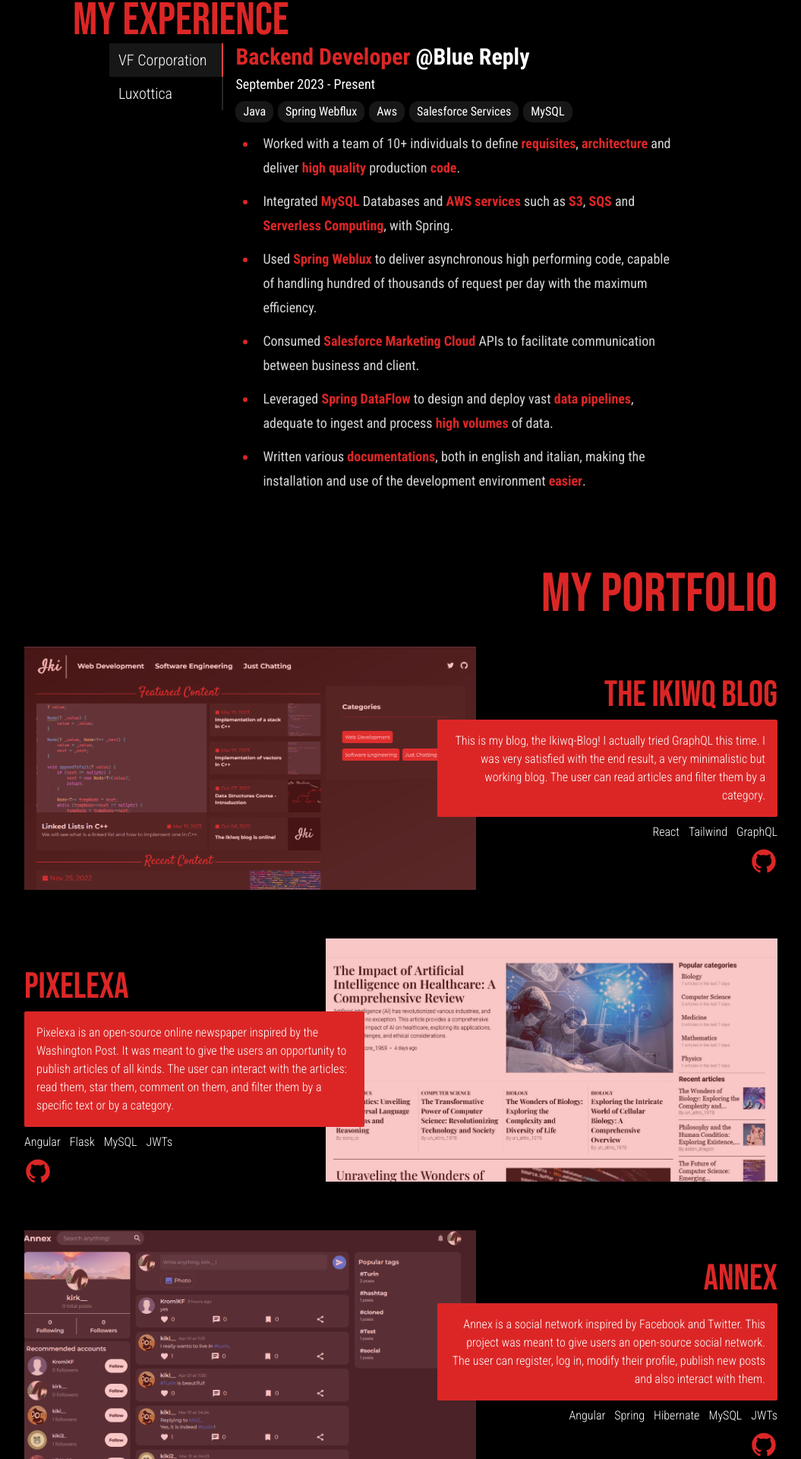
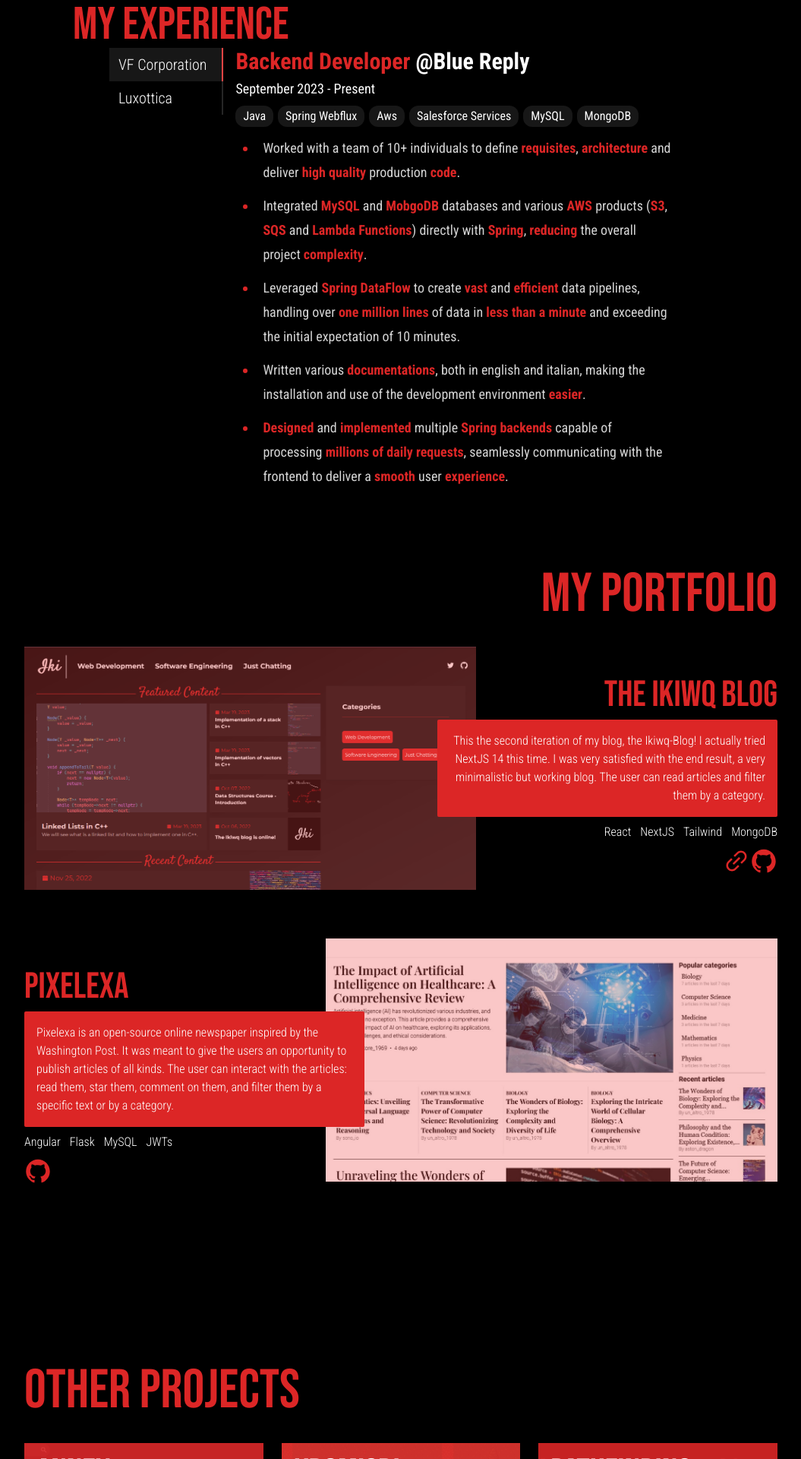
Before and after one commit to ikiwq/portfolio, a React (Vite) app: page / in a window 1280 px wide. Shown: the part 1653-3573 px from the top of the page at 76% size, without its empty margins (112-1167 px from the left). Built offline with nearby package versions, Linux system fonts and the light colour scheme.

Commit message:
Updated cv, experience and projects

```diff
--- a/src/components/MinorProjects/MinorProject.tsx
+++ b/src/components/MinorProjects/MinorProject.tsx
@@ -54,7 +54,7 @@
           </div>
         </div>
         <footer className='pt-8 flex justify-between' style={{ letterSpacing: "0.02em" }}>
-          <div className='font-RobotoCondensed font-light flex gap-2.5'>
+          <div className='font-RobotoCondensed font-light flex gap-2.5 flex-wrap'>
             {project.technologies &&
               project.technologies.map((technology, index) => {
                 return (
--- a/src/static/experience/experience.content.ts
+++ b/src/static/experience/experience.content.ts
@@ -6,14 +6,13 @@
         company: "Blue Reply",
         from: "September 2023",
         to: "",
-        technologies: ["Java", "Spring Webflux", "Aws", "Salesforce Services", "MySQL"],
+        technologies: ["Java", "Spring Webflux", "Aws", "Salesforce Services", "MySQL", "MongoDB"],
         customer: "VF Corporation",
         experience:`- Worked with a team of 10+ individuals to define **requisites**, **architecture** and deliver **high quality** production **code**.
-- Integrated **MySQL** Databases and **AWS services** such as **S3**, **SQS** and **Serverless Computing**, with Spring.
-- Used **Spring Weblux** to deliver asynchronous high performing code, capable of handling hundred of thousands of request per day with the maximum efficiency.
-- Consumed **Salesforce Marketing Cloud** APIs to facilitate communication between business and client.
-- Leveraged **Spring DataFlow** to design and deploy vast **data pipelines**, adequate to ingest and process **high volumes** of data.
+- Integrated **MySQL** and **MobgoDB** databases and various **AWS** products (**S3**, **SQS** and **Lambda Functions**) directly with **Spring**, **reducing** the overall project **complexity**.
+- Leveraged **Spring DataFlow** to create **vast** and **efficient** data pipelines, handling over **one million lines** of data in **less than a minute** and exceeding the initial expectation of 10 minutes.
 - Written various **documentations**, both in english and italian, making the installation and use of the development environment **easier**.
+- **Designed** and **implemented** multiple **Spring backends** capable of processing **millions of daily requests**, seamlessly communicating with the frontend to deliver a **smooth** user **experience**.
 `,
     companyUrl: "",
     customerUrl: "",
--- a/src/static/projects/projects.content.ts
+++ b/src/static/projects/projects.content.ts
@@ -2,13 +2,13 @@
 
 export const projects : Array<ProjectModel> = [
     {
-        linkUrl : "",
+        linkUrl : "https://ikiwq-blog.vercel.app",
         githubUrl : "https://github.com/ikiwq/ikiwq-blog-v1",
         postImage : {
             name : "ikiwq-blog.png",
         },
-        projectDescription : `This is my blog, the Ikiwq-Blog! I actually tried GraphQL this time. I was very satisfied with the end result, a very minimalistic but working blog. The user can read articles and filter them by a category.`,
-        technologies : ["React", "Tailwind", "GraphQL"],
+        projectDescription : `This the second iteration of my blog, the Ikiwq-Blog! I actually tried NextJS 14 this time. I was very satisfied with the end result, a very minimalistic but working blog. The user can read articles and filter them by a category.`,
+        technologies : ["React", "NextJS", "Tailwind", "MongoDB"],
         title : "The ikiwq blog",
         featured: true
     },
@@ -32,7 +32,7 @@
         projectDescription : `Annex is a social network inspired by Facebook and Twitter. This project was meant to give users an open-source social network. The user can register, log in, modify their profile, publish new posts and also interact with them.`,
         technologies : ["Angular", "Spring", "Hibernate", "MySQL", "JWTs"],
         title : "Annex",
-        featured: true
+        featured: false
     },
     {
         linkUrl : "",
```
Also changed, not shown: 2 other files (tests, documents, lock files or other folders).
